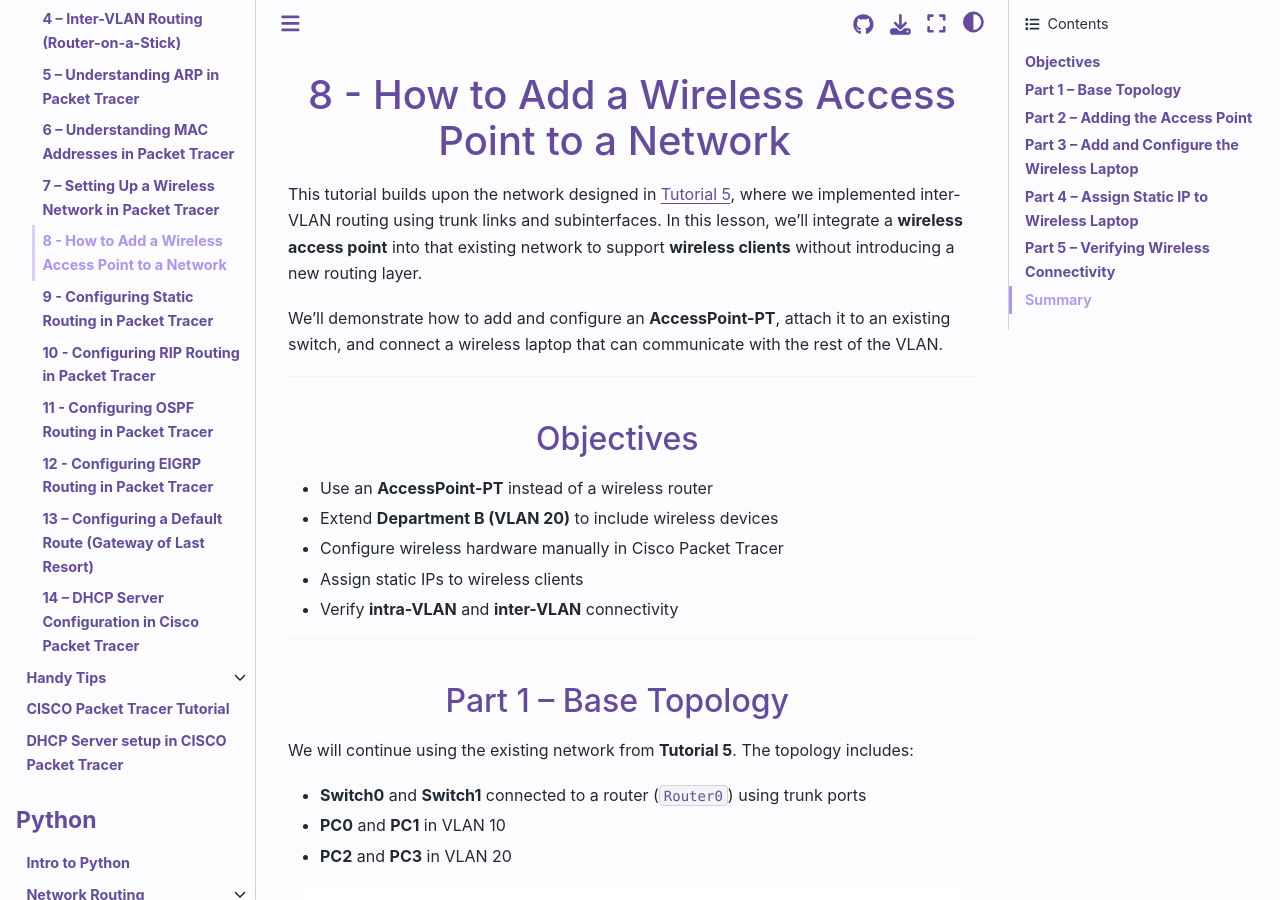
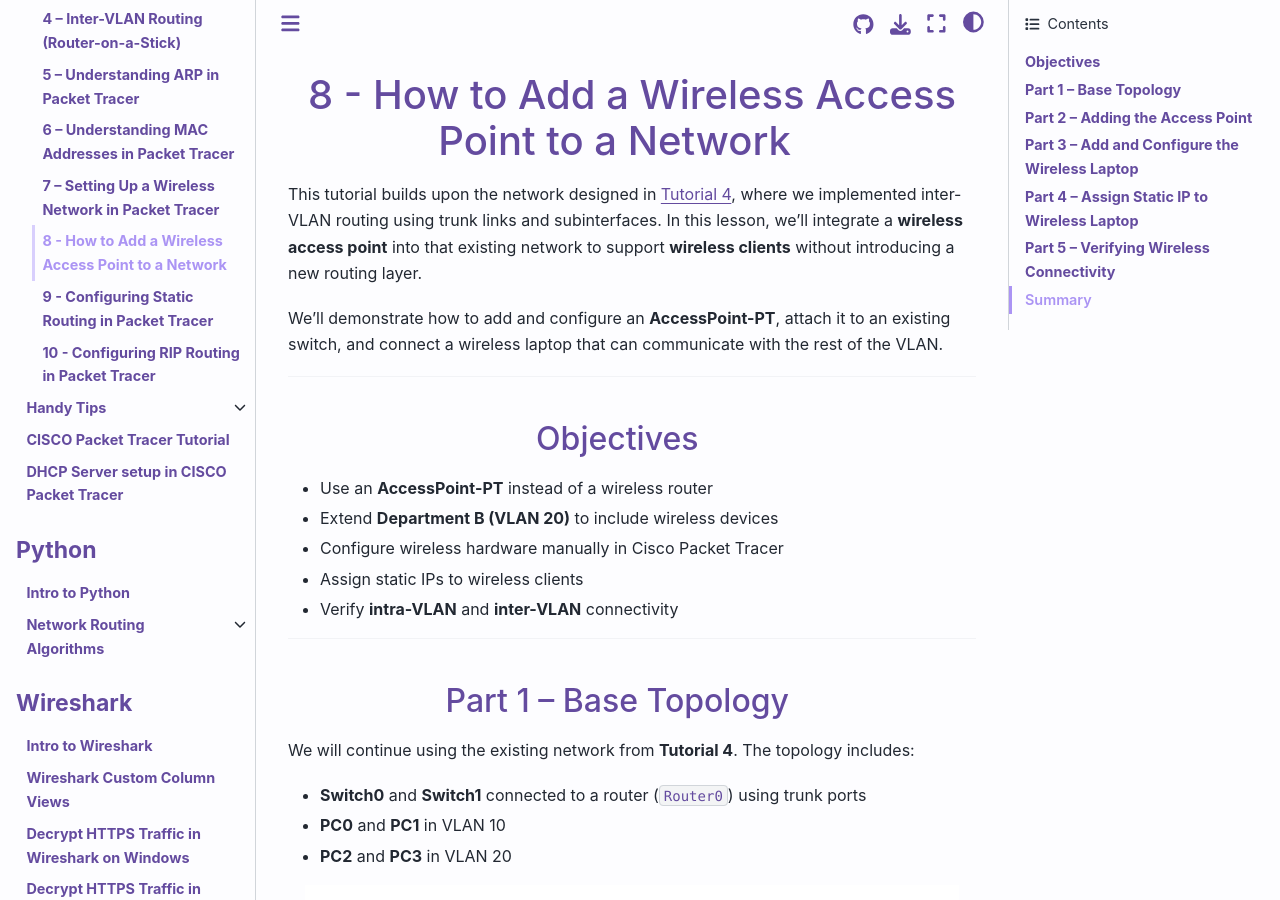
Before and after one commit to breezy-codes/computer-networks-guide, a Jupyter Book: the page built from cisco/tutorial-series/tutorial8.md, in a window 1280 px wide and 900 px high. Built offline with Jupyter Book 1.0.4 settings and Sphinx 7.4.7 and the Sphinx Book theme 1.1.4, drawn with Linux system fonts in a browser that asks for light colours; pages that are not in the unit, such as notebooks, are missing from menus; some of the changed text lies outside the part shown.

Commit message:
Tutorial 14

```diff
--- a/_toc.yml
+++ b/_toc.yml
@@ -30,10 +30,10 @@ parts:
         - file: cisco/tutorial-series/tutorial8
         - file: cisco/tutorial-series/tutorial9
         - file: cisco/tutorial-series/tutorial10
-        - file: cisco/tutorial-series/tutorial11
-        - file: cisco/tutorial-series/tutorial12
-        - file: cisco/tutorial-series/tutorial13
-        - file: cisco/tutorial-series/tutorial14
+        #- file: cisco/tutorial-series/tutorial11
+        #- file: cisco/tutorial-series/tutorial12
+        #- file: cisco/tutorial-series/tutorial13
+        #- file: cisco/tutorial-series/tutorial14
 
       - file: cisco/handy-tips/index
         title: Handy Tips
--- a/cisco/tutorial-series/tutorial8.md
+++ b/cisco/tutorial-series/tutorial8.md
@@ -1,6 +1,6 @@
 # 8 - How to Add a Wireless Access Point to a Network
 
-This tutorial builds upon the network designed in [Tutorial 5](../tutorial-series/tutorial5), where we implemented inter-VLAN routing using trunk links and subinterfaces. In this lesson, we'll integrate a **wireless access point** into that existing network to support **wireless clients** without introducing a new routing layer.
+This tutorial builds upon the network designed in [Tutorial 4](../tutorial-series/tutorial4), where we implemented inter-VLAN routing using trunk links and subinterfaces. In this lesson, we'll integrate a **wireless access point** into that existing network to support **wireless clients** without introducing a new routing layer.
 
 We'll demonstrate how to add and configure an **AccessPoint-PT**, attach it to an existing switch, and connect a wireless laptop that can communicate with the rest of the VLAN.
 
@@ -18,7 +18,7 @@ We'll demonstrate how to add and configure an **AccessPoint-PT**, attach it to a
 
 ## Part 1 – Base Topology
 
-We will continue using the existing network from **Tutorial 5**. The topology includes:
+We will continue using the existing network from **Tutorial 4**. The topology includes:
 
 * **Switch0** and **Switch1** connected to a router (`Router0`) using trunk ports
 * **PC0** and **PC1** in VLAN 10
```
